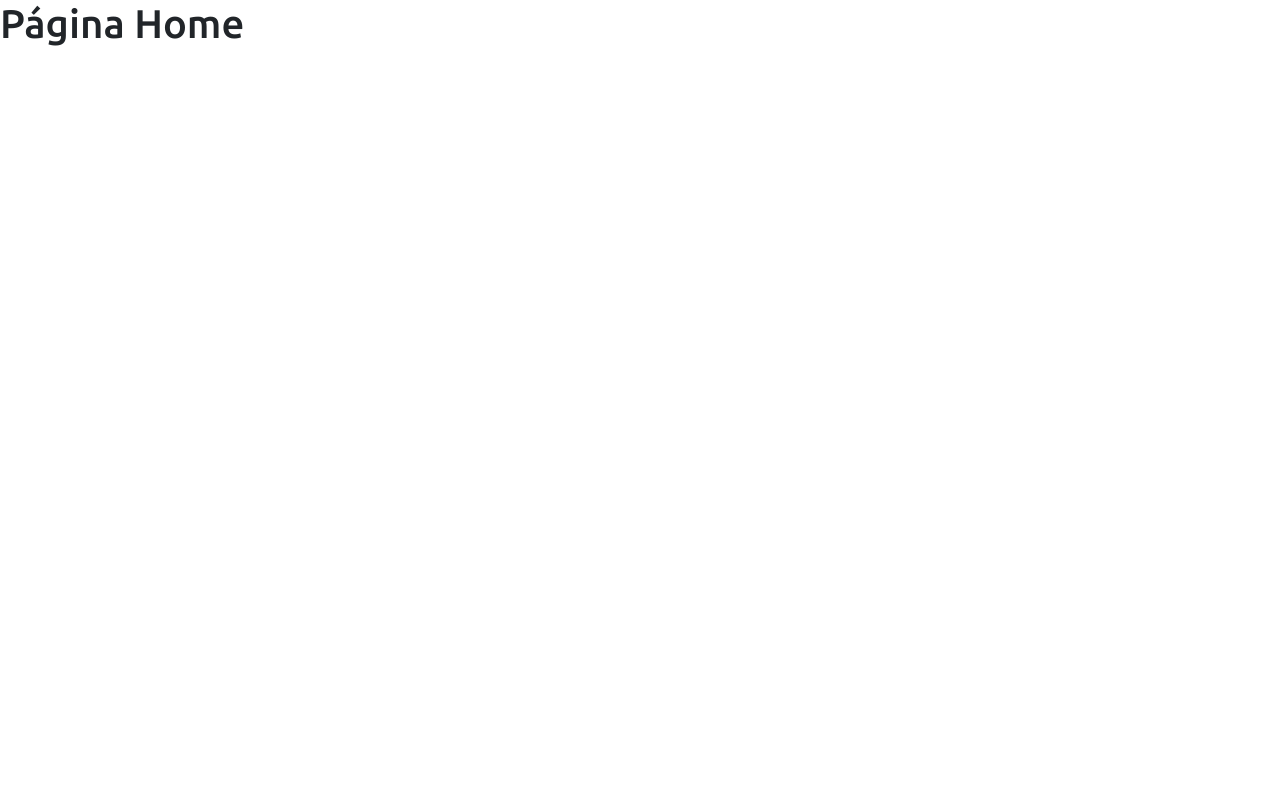
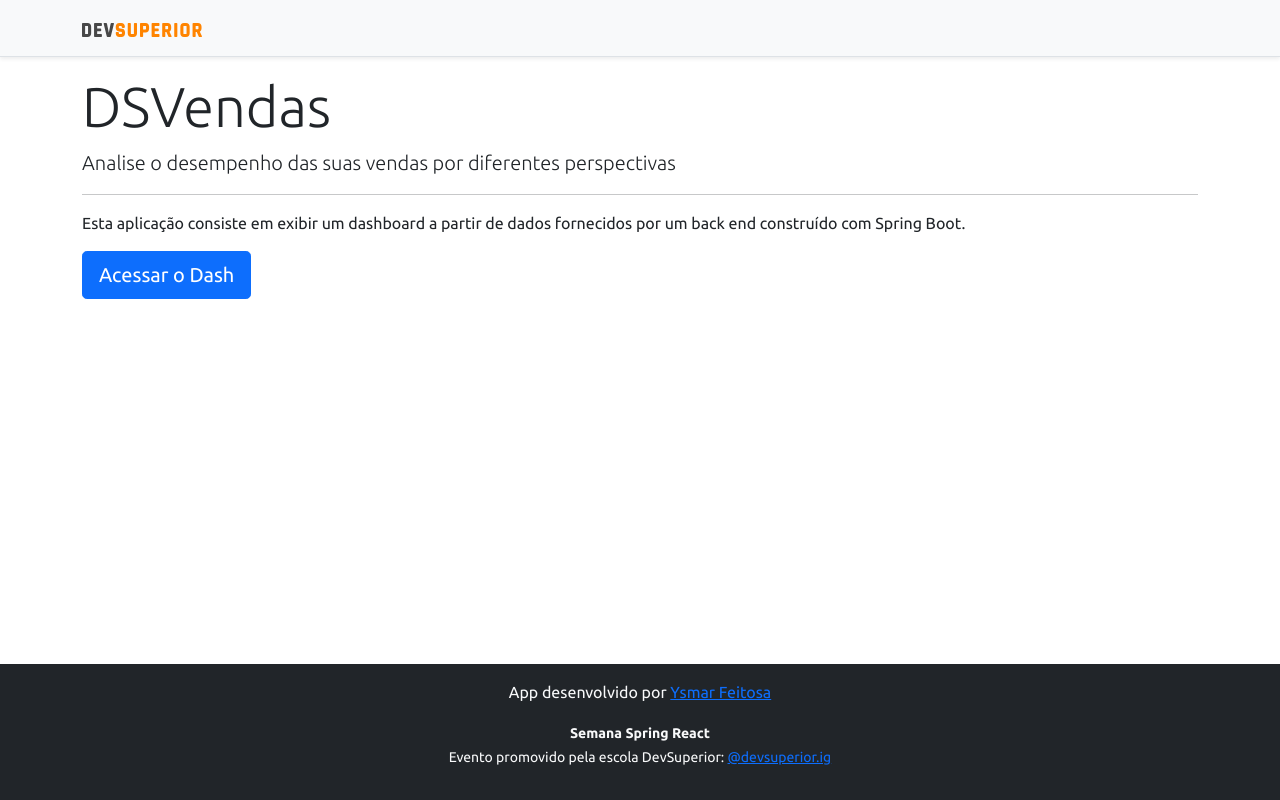
Before and after one commit to ysmarts/projeto-sds3, a React (Create React App) app in the folder frontend/: page / in a window 1280 px wide. Built offline with nearby package versions, Linux system fonts and the light colour scheme.

Commit message:
Home, navigation

```diff
--- a/frontend/src/components/NavBar/index.tsx
+++ b/frontend/src/components/NavBar/index.tsx
@@ -1,11 +1,14 @@
-import ImgDsDark from 'assets/img/ds-dark.svg'
+import ImgDsDark from "assets/img/ds-dark.svg";
+import { Link } from "react-router-dom";
 
 const NavBar = () => {
   return (
     <div className="d-flex flex-column flex-md-row align-items-center p-3 px-md-4 mb-3 bg-light border-bottom shadow-sm">
       <div className="container">
         <nav className="my-2 my-md-0 mr-md-3">
-          <img src={ImgDsDark} alt="DevSuperior" width="120" />
+          <Link to="/">
+            <img src={ImgDsDark} alt="DevSuperior" width="120" />
+          </Link>
         </nav>
       </div>
     </div>
--- a/frontend/src/pages/Home/index.tsx
+++ b/frontend/src/pages/Home/index.tsx
@@ -1,9 +1,30 @@
+import Footer from "components/Footer";
+import NavBar from "components/NavBar";
+import { Link } from "react-router-dom";
+
 const Home = () => {
-    return (
-      <div>
-        <h1>Página Home</h1>
+  return (
+    <>
+      <NavBar />
+      <div className="container">
+        <div className="jumbotron">
+          <h1 className="display-4">DSVendas</h1>
+          <p className="lead">
+            Analise o desempenho das suas vendas por diferentes perspectivas
+          </p>
+          <hr />
+          <p>
+            Esta aplicação consiste em exibir um dashboard a partir de dados
+            fornecidos por um back end construído com Spring Boot.
+          </p>
+          <Link className="btn btn-primary btn-lg" to="/dashboard">
+              Acessar o Dash
+          </Link>
+        </div>
       </div>
-    );
-  };
+      <Footer />
+    </>
+  );
+};
 
-  export default Home;
+export default Home;
```
